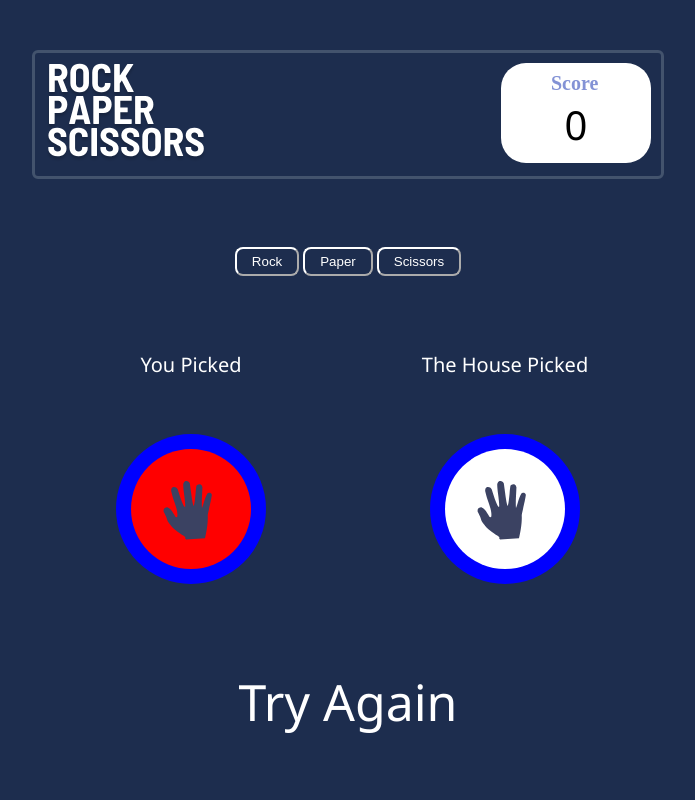
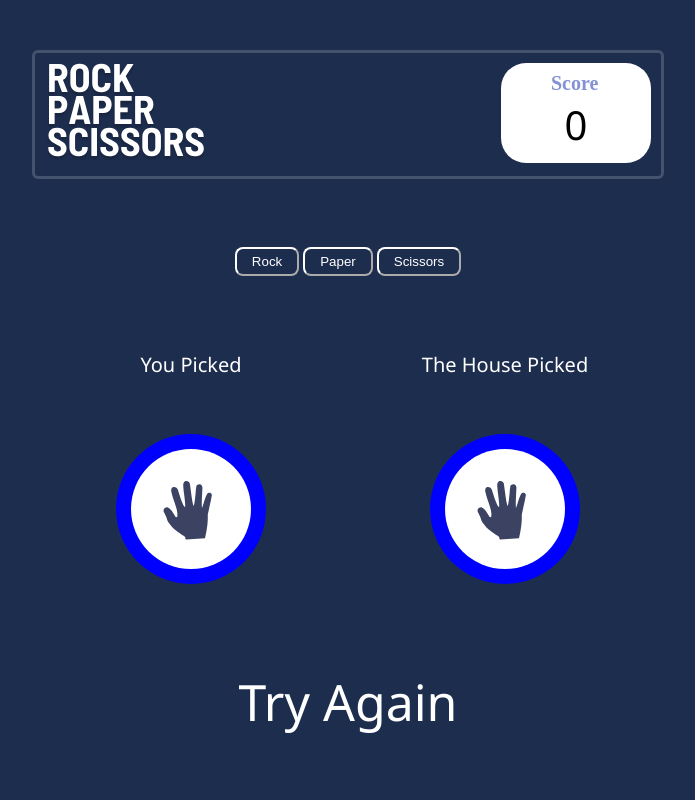
Before and after one commit to CarlosFernandoVillase/RockPaperScissors, a plain HTML site: page index.html in a window 1280 px wide. Both pictures are taken after a click on the button "Paper". Shown: the top 800 px of the page, without its empty margins (292-987 px from the left). Drawn offline with nearby package versions, Linux system fonts and the light colour scheme.

Commit message:
Update index.html

```diff
--- a/index.html
+++ b/index.html
@@ -179,7 +179,7 @@
       <div class="rpsDAD" id="p1p">
         <svg class="rpsC" height="150" width="150">
           <circle cx="75" cy="75" r="75" fill="blue" />
-          <circle cx="75" cy="75" r="60" fill="red" />
+          <circle cx="75" cy="75" r="60" fill="white" />
         </svg>
         <img class="rpsH" src="https://carlosfernandovillase.github.io/RockPaperScissors/images/icon-paper.svg">
       </div>
```
